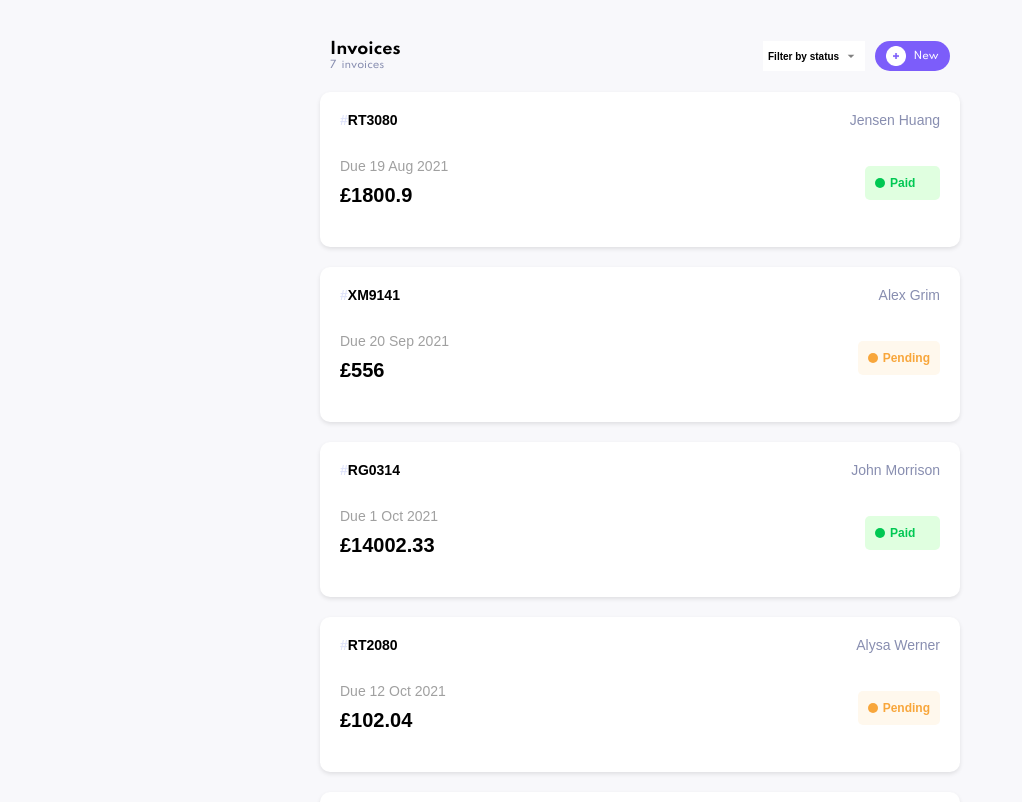
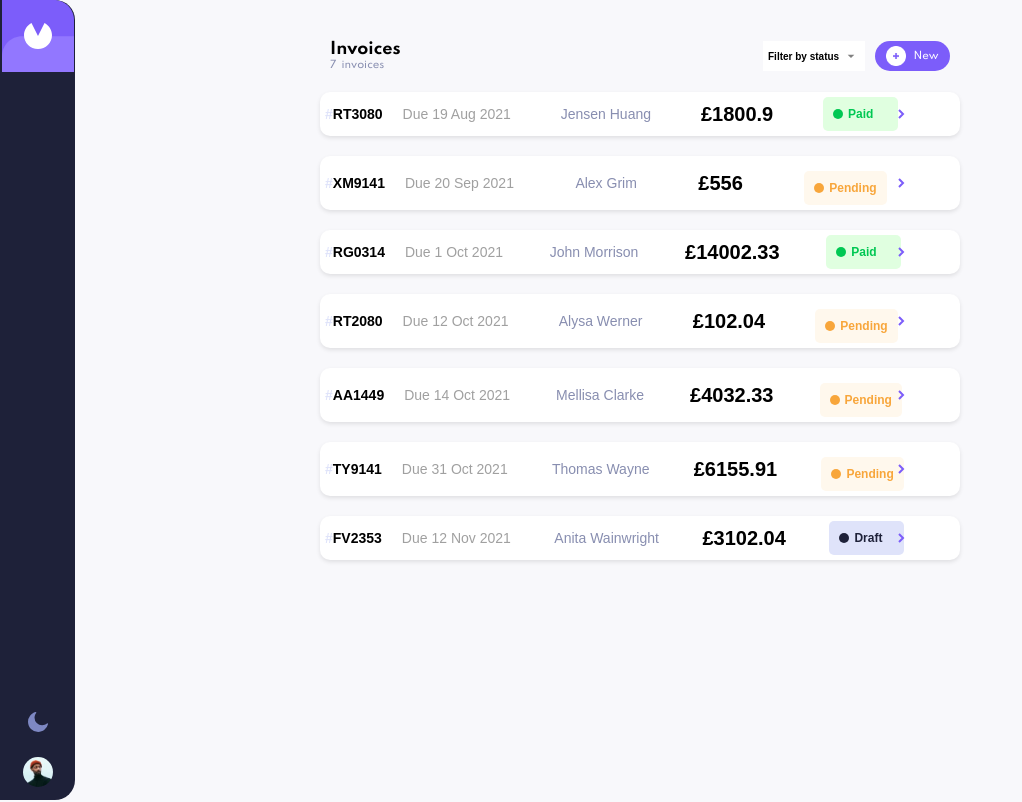
Before and after one commit to cobbygraves/invoice-app, an Angular app: page / in a window 1280 px wide. Shown: the top 802 px of the page, without its empty margins (0-1022 px from the left). Built offline with nearby package versions, Linux system fonts and the light colour scheme.

Commit message:
add home page desktop responsive

```diff
--- a/src/app/app.component.html
+++ b/src/app/app.component.html
@@ -1,4 +1,5 @@
 <app-header></app-header>
+<app-sidebar></app-sidebar>
 <main>
-<router-outlet />
+  <router-outlet />
 </main>
--- a/src/app/app.component.ts
+++ b/src/app/app.component.ts
@@ -1,10 +1,11 @@
 import { Component } from '@angular/core';
 import { HeaderComponent } from './header/header.component';
 import { RouterOutlet } from '@angular/router';
+import { SidebarComponent } from './sidebar/sidebar.component';
 
 @Component({
   selector: 'app-root',
-  imports: [HeaderComponent, RouterOutlet],
+  imports: [HeaderComponent, RouterOutlet, SidebarComponent],
   templateUrl: './app.component.html',
   styleUrl: './app.component.scss',
 })
--- a/src/app/invoice-card/invoice-card.component.html
+++ b/src/app/invoice-card/invoice-card.component.html
@@ -1,4 +1,4 @@
-<div class="card" (click)="showDetails(invoice.id)">
+<div class="mobile-card" (click)="showDetails(invoice.id)">
   <div class="id-name">
     <div class="invoice-number">
       <span>#</span><span>{{ invoice.id }}</span>
@@ -31,3 +31,49 @@
     }
   </div>
 </div>
+
+<!-- Desktop View -->
+
+<div class="desktop-card" (click)="showDetails(invoice.id)">
+  <div class="id-name">
+    <div class="invoice-number">
+      <span>#</span><span>{{ invoice.id }}</span>
+    </div>
+    <!-- <div class="name">{{ invoice.clientName }}</div> -->
+  </div>
+  <div class="due-date-container">
+    <div class="due-date">Due {{ invoice.paymentDue }}</div>
+    <div class="name">{{ invoice.clientName }}</div>
+    <div class="amount">&#163;{{ invoice.total }}</div>
+
+    @if(invoice.status==='paid'){
+    <div class="paid-status-indicator">
+      <div class="paid-circle"></div>
+      <div class="status paid">Paid</div>
+    </div>
+
+    } @else if (invoice.status==='pending') {
+    <div class="pending-status-indicator">
+      <div class="pending-circle"></div>
+      <div class="status pending">Pending</div>
+    </div>
+
+    } @else {
+    <div class="draft-status-indicator">
+      <div class="draft-circle"></div>
+      <div class="status draft">Draft</div>
+    </div>
+
+    }
+
+    <svg
+      width="7"
+      height="10"
+      viewBox="0 0 7 10"
+      fill="none"
+      xmlns="http://www.w3.org/2000/svg"
+    >
+      <path d="M1 1L5 5L1 9" stroke="#7C5DFA" stroke-width="2" />
+    </svg>
+  </div>
+</div>
--- a/src/app/invoice-card/invoice-card.component.scss
+++ b/src/app/invoice-card/invoice-card.component.scss
@@ -1,6 +1,6 @@
 @use "../../styles/_mixin_default" as root;
 
-.card {
+.mobile-card {
   background-color: white;
   border-radius: 10px;
   padding: 20px;
@@ -132,4 +132,151 @@
       background-color: root.$secondary-black;
     }
   }
+
+  @media (min-width: 1024px) {
+    display: none;
+  }
 }
+
+.desktop-card {
+  background-color: white;
+  border-radius: 10px;
+  justify-content: space-between;
+  width: 100%;
+  box-shadow: 0 2px 4px rgba(0, 0, 0, 0.1);
+  font-family: Arial, sans-serif;
+  margin-bottom: 20px;
+  padding: 5px;
+  cursor: pointer;
+  display: none;
+
+  .id-name {
+    display: flex;
+    margin-right: 20px;
+    align-items: center;
+    justify-content: space-between;
+  }
+
+  .invoice-number {
+    font-size: 14px;
+    font-weight: bold;
+  }
+
+  .invoice-number::first-letter {
+    color: root.$tertiary-gray;
+  }
+
+  .name {
+    font-size: 14px;
+    color: root.$secondary-gray;
+  }
+
+  .due-date-container {
+    width: 100%;
+    display: flex;
+    justify-content: space-between;
+    align-items: center;
+  }
+
+  .due-date {
+    font-size: 14px;
+    color: #a0a0a0;
+  }
+
+  .amount {
+    font-size: 20px;
+    color: #000;
+    font-weight: bold;
+  }
+  .status-container {
+    display: flex;
+    gap: 5px;
+    align-items: center;
+  }
+
+  .status {
+    &.paid {
+      color: #00c853;
+      font-weight: 600;
+    }
+
+    &.pending {
+      color: #f8a63b;
+      font-weight: 600;
+    }
+
+    &.draft {
+      background-color: root.$tertiary-gray;
+      color: root.$secondary-black;
+      font-weight: 600;
+    }
+  }
+
+  .paid-status-indicator {
+    display: flex;
+    align-items: center;
+    gap: 5px;
+    background-color: #e0ffe0;
+    font-size: 12px;
+    color: #fff;
+    border-radius: 5px;
+    padding: 10px;
+
+    min-width: 75px;
+
+    .paid-circle {
+      width: 10px;
+      height: 10px;
+      border-radius: 50%;
+      background-color: #00c853;
+    }
+  }
+
+  .pending-status-indicator {
+    display: flex;
+    align-items: center;
+    gap: 5px;
+    background-color: #fff8ed;
+    font-size: 12px;
+    color: #fff;
+    border-radius: 5px;
+    padding: 10px;
+    margin-top: 10px;
+    min-width: 75px;
+
+    .pending-circle {
+      width: 10px;
+      height: 10px;
+      border-radius: 50%;
+      background-color: #f8a63b;
+    }
+  }
+
+  .draft-status-indicator {
+    display: flex;
+    align-items: center;
+    gap: 5px;
+    background-color: root.$tertiary-gray;
+    font-size: 12px;
+    color: root.$secondary-black;
+    border-radius: 5px;
+    padding: 10px;
+    min-width: 75px;
+
+    .draft-circle {
+      width: 10px;
+      height: 10px;
+      border-radius: 50%;
+      background-color: root.$secondary-black;
+    }
+  }
+
+  svg {
+    position: relative;
+    left: -50px;
+  }
+
+  @media (min-width: 1024px) {
+    display: flex;
+  }
+}
--- /dev/null
+++ b/src/app/sidebar/sidebar.component.html
@@ -0,0 +1,58 @@
+<div class="sidebar-container">
+  <div class="header-logo">
+    <svg
+      width="72"
+      height="72"
+      viewBox="0 0 72 72"
+      fill="none"
+      xmlns="http://www.w3.org/2000/svg"
+    >
+      <path
+        d="M0 0H52C63.0457 0 72 8.95431 72 20V52C72 63.0457 63.0457 72 52 72H0V0Z"
+        fill="#7C5DFA"
+      />
+      <mask
+        id="mask0_0_1479"
+        style="mask-type: luminance"
+        maskUnits="userSpaceOnUse"
+        x="0"
+        y="0"
+        width="72"
+        height="72"
+      >
+        <path
+          d="M0 0H52C63.0457 0 72 8.95431 72 20V52C72 63.0457 63.0457 72 52 72H0V0Z"
+          fill="white"
+        />
+      </mask>
+      <g mask="url(#mask0_0_1479)">
+        <path
+          d="M72 36.3496H20C8.95431 36.3496 0 45.3039 0 56.3496V88.3496C0 99.3953 8.95431 108.35 20 108.35H72V36.3496Z"
+          fill="#9277FF"
+        />
+      </g>
+      <path
+        fill-rule="evenodd"
+        clip-rule="evenodd"
+        d="M29.486 23.0003L36 35.8995L42.514 23.0003C46.9652 25.3092 50 29.9105 50 35.21C50 42.8261 43.732 49.0002 36 49.0002C28.268 49.0002 22 42.8261 22 35.21C22 29.9105 25.0348 25.3092 29.486 23.0003Z"
+        fill="white"
+      />
+    </svg>
+  </div>
+
+  <div class="header-bottom">
+    <div class="header-toggle">
+      <svg width="20" height="20" xmlns="http://www.w3.org/2000/svg">
+        <path
+          d="M19.502 11.342a.703.703 0 00-.588.128 7.499 7.499 0 01-2.275 1.33 7.123 7.123 0 01-2.581.46A7.516 7.516 0 018.74 11.06a7.516 7.516 0 01-2.198-5.316c0-.87.153-1.713.41-2.48.28-.817.69-1.559 1.226-2.197a.652.652 0 00-.102-.92.703.703 0 00-.588-.128C5.316.607 3.425 1.91 2.07 3.649A10.082 10.082 0 000 9.783C0 12.57 1.125 15.1 2.965 16.94a10.04 10.04 0 007.156 2.965c2.352 0 4.524-.818 6.262-2.173a10.078 10.078 0 003.579-5.597.62.62 0 00-.46-.793z"
+          fill="#7E88C3"
+          fill-rule="nonzero"
+        />
+      </svg>
+    </div>
+    <!-- <hr /> -->
+    <div class="header-user">
+      <img src="image-avatar.jpg" alt="user" />
+    </div>
+  </div>
+</div>
--- /dev/null
+++ b/src/app/sidebar/sidebar.component.scss
@@ -0,0 +1,44 @@
+@use "../../styles/_mixin_default" as root;
+
+.sidebar-container {
+  position: fixed;
+  top: 0;
+  left: 0;
+  display: none;
+  flex-direction: column;
+  justify-content: space-between;
+  align-items: center;
+  height: 100vh;
+  width: 75px;
+  // overflow-y: hidden;
+  background-color: root.$secondary-black;
+  border-top-right-radius: 20px;
+  border-bottom-right-radius: 20px;
+  z-index: 1000;
+
+  .header-bottom {
+    display: flex;
+    flex-direction: column;
+    align-items: center;
+    gap: 20px;
+    margin-bottom: 13px;
+
+    // hr {
+    //   width: 100%;
+    //   background-color: #979797;
+    // }
+  }
+  .header-user {
+    width: 30px;
+    height: 30px;
+    img {
+      width: inherit;
+      height: inherit;
+      border-radius: 50%;
+    }
+  }
+
+  @media (min-width: 1024px) {
+    display: flex;
+  }
+}
```
Also changed, not shown: src/app/sidebar/sidebar.component.ts (added, +11 -0 lines), public/arrow-right.svg (added), 1 other file (tests, documents, lock files or other folders).
